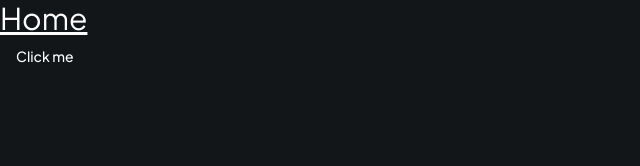
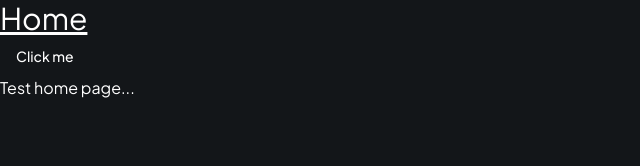
Before and after one commit to Abd-Elhadi/CarePulse, a Next.js app: page / in a window 1280 px wide. Shown: the top 166 px of the page, without its empty margins (0-640 px from the left). Built offline with nearby package versions, Linux system fonts and the light colour scheme.

Commit message:
update page

```diff
--- a/app/page.tsx
+++ b/app/page.tsx
@@ -5,6 +5,7 @@ export default function Home() {
         <div>
             <h1 className="text-white text-3xl underline">Home</h1>
             <Button>Click me</Button>
+            <h2>Test home page...</h2>
         </div>
     )
 }
```
